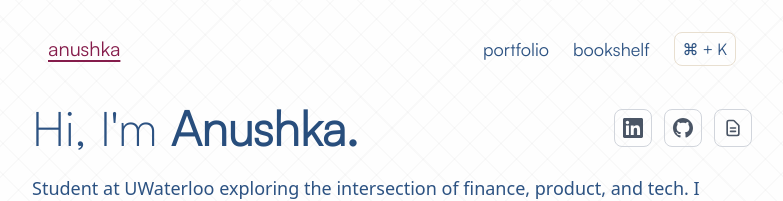
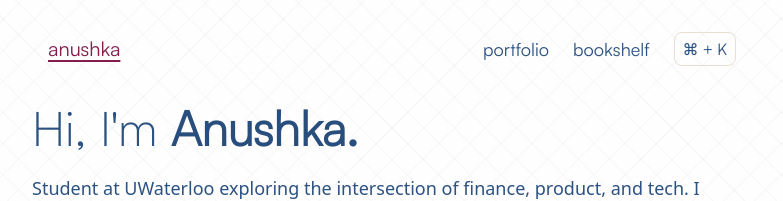
Before and after one commit to apun16/anushkapunukollu, a Next.js app: page / in a window 1280 px wide. Shown: the top 201 px of the page, without its empty margins (248-1031 px from the left). Built offline with nearby package versions, Linux system fonts and the light colour scheme.

Commit message:
refactor: remove social section from besdie the intro

```diff
--- a/src/app/page.tsx
+++ b/src/app/page.tsx
@@ -13,38 +13,6 @@
             <h1 className="text-5xl font-light leading-tight" style={{ fontFamily: 'Satoshi-Light, Satoshi-Variable, system-ui, sans-serif' }}>
               Hi, I&apos;m <span className="text-[var(--color-dark)] font-bold">Anushka.</span>
             </h1>
-            <div className="flex gap-3 mt-4 sm:mt-0">
-              <a
-                href="https://linkedin.com/in/anushkapunukollu"
-                target="_blank"
-                rel="noopener noreferrer"
-                className="p-2 border border-gray-300 rounded-lg hover:bg-blue-50 transition-colors"
-              >
-                <svg className="w-5 h-5 text-gray-600" fill="currentColor" viewBox="0 0 24 24">
-                  <path d="M20.447 20.452h-3.554v-5.569c0-1.328-.027-3.037-1.852-3.037-1.853 0-2.136 1.445-2.136 2.939v5.667H9.351V9h3.414v1.561h.046c.477-.9 1.637-1.85 3.37-1.85 3.601 0 4.267 2.37 4.267 5.455v6.286zM5.337 7.433c-1.144 0-2.063-.926-2.063-2.065 0-1.138.92-2.063 2.063-2.063 1.14 0 2.064.925 2.064 2.063 0 1.139-.925 2.065-2.064 2.065zm1.782 13.019H3.555V9h3.564v11.452zM22.225 0H1.771C.792 0 0 .774 0 1.729v20.542C0 23.227.792 24 1.771 24h20.451C23.2 24 24 23.227 24 22.271V1.729C24 .774 23.2 0 22.222 0h.003z"/>
-                </svg>
-              </a>
-              <a
-                href="https://github.com/apun16"
-                target="_blank"
-                rel="noopener noreferrer"
-                className="p-2 border border-gray-300 rounded-lg hover:bg-blue-50 transition-colors"
-              >
-                <svg className="w-5 h-5 text-gray-600" fill="currentColor" viewBox="0 0 24 24">
-                  <path d="M12 0c-6.626 0-12 5.373-12 12 0 5.302 3.438 9.8 8.207 11.387.599.111.793-.261.793-.577v-2.234c-3.338.726-4.033-1.416-4.033-1.416-.546-1.387-1.333-1.756-1.333-1.756-1.089-.745.083-.729.083-.729 1.205.084 1.839 1.237 1.839 1.237 1.07 1.834 2.807 1.304 3.492.997.107-.775.418-1.305.762-1.604-2.665-.305-5.467-1.334-5.467-5.931 0-1.311.469-2.381 1.236-3.221-.124-.303-.535-1.524.117-3.176 0 0 1.008-.322 3.301 1.23.957-.266 1.983-.399 3.003-.404 1.02.005 2.047.138 3.006.404 2.291-1.552 3.297-1.23 3.297-1.23.653 1.653.242 2.874.118 3.176.77.84 1.235 1.911 1.235 3.221 0 4.609-2.807 5.624-5.479 5.921.43.372.823 1.102.823 2.222v3.293c0 .319.192.694.801.576 4.765-1.589 8.199-6.086 8.199-11.386 0-6.627-5.373-12-12-12z"/>
-                </svg>
-              </a>
-              <a
-                href="/resume.pdf"
-                target="_blank"
-                rel="noopener noreferrer"
-                className="p-2 border border-gray-300 rounded-lg hover:bg-blue-50 transition-colors"
-              >
-                <svg className="w-5 h-5 text-gray-600" fill="none" stroke="currentColor" viewBox="0 0 24 24">
-                  <path strokeLinecap="round" strokeLinejoin="round" strokeWidth={2} d="M9 12h6m-6 4h6m2 5H7a2 2 0 01-2-2V5a2 2 0 012-2h5.586a1 1 0 01.707.293l5.414 5.414a1 1 0 01.293.707V19a2 2 0 01-2 2z" />
-                </svg>
-              </a>
-            </div>
           </div>
           <p className="text-lg leading-relaxed max-w-2xl" style={{ fontFamily: 'Sora, system-ui, sans-serif', color: 'var(--color-foreground)' }}>
               Student at UWaterloo exploring the intersection of finance, product, and tech. I focus on using technology to make information, tools, and systems more accessible.
```
